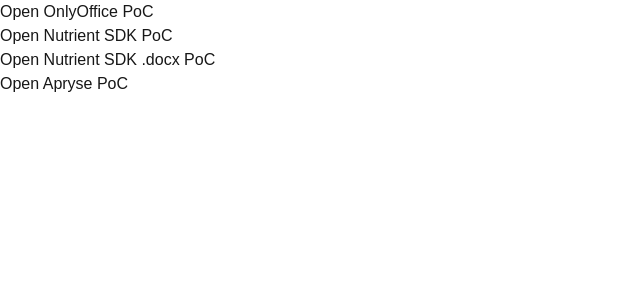
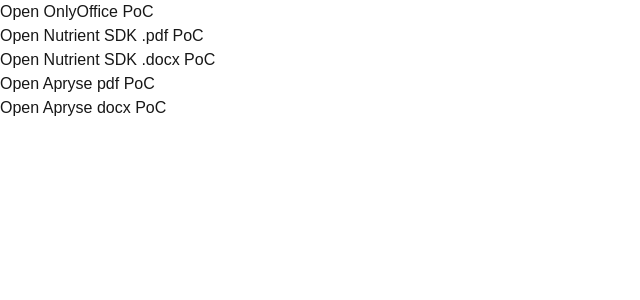
Before and after one commit to fdtknl/doc-viewer-poc, a Next.js app: page / in a window 1280 px wide. Shown: the top 300 px of the page, without its empty margins (0-640 px from the left). Built offline with nearby package versions, Linux system fonts and the light colour scheme.

Commit message:
added apryse docx

```diff
--- /dev/null
+++ b/app/apryse/docx/page.tsx
@@ -0,0 +1,74 @@
+// Runs only on the client
+'use client';
+
+import { useLocalStorage } from '@/utils/local-storage.utils';
+import { log } from 'console';
+//https://docs.apryse.com/web/guides/get-started/nextjs
+// Import React hooks
+import { useEffect, useRef } from 'react';
+
+export default function WebViewer() {
+    // Create a ref to hold div where WebViewer is mounted
+    const viewer = useRef<HTMLDivElement>(null);
+    const [localStorage, setLocalStorage] = useLocalStorage<string>('apryse_xfdf_docx');
+
+    // Run once after the component is mounted
+    useEffect(() => {
+        // Dynamically import WebViewer to avoid SSR issues
+        import('@pdftron/webviewer').then((module) => {
+            // Access the default export from the module
+            const WebViewer = module.default;
+            const viewerElement = viewer.current;
+
+            if (!viewerElement) {
+                return;
+            }
+
+            // Initialize WebViewer
+            WebViewer(
+                {
+                    annotationUser: 'apryse poc user',
+                    // Path to the WebViewer lib assets
+                    path: '/lib/webviewer',
+                    // Replace with your Apryse license key
+                    licenseKey: process.env.APRYSE_LICENSE_KEY,
+                    // Initial document to load into the viewer
+                    initialDoc: '/Hello%20world.docx',
+                    documentXFDFRetriever: () => new Promise((resolve) => resolve(localStorage ?? '')),
+                },
+                // DOM element where WebViewer will be rendered
+                viewerElement,
+            ).then((instance) => {
+                // Destructure the documentViewer from the Core API
+                const { documentViewer, annotationManager } = instance.Core;
+                annotationManager.addEventListener('annotationChanged', async (annotations, action, { imported }) => {
+                    console.log('imported', imported);
+                    console.log('annotations', annotations);
+                    console.log('action', action)
+
+                    // imported indicates if the annotations were imported via a process, mainly XFDF
+                    if (imported) {
+                        return;
+                    }
+                    // do event handling
+                    const xfdf = await annotationManager.exportAnnotations()
+                    console.log('xfdf', xfdf)
+                    setLocalStorage(xfdf);
+                });
+                // WebViewer APIs can now be used here
+                // Example: documentViewer.addEventListener(...)
+            });
+        });
+
+        // Empty dependency array ensures this runs once
+    }, []);
+
+    // Render the container that WebViewer mounts into
+    return (
+        <div
+            className='webviewer'
+            ref={viewer}
+            style={{ width: '100%', height: '100vh', margin: '0 auto' }}
+        />
+    );
+}
--- a/app/page.tsx
+++ b/app/page.tsx
@@ -5,15 +5,24 @@
         <a href="/onlyoffice">Open OnlyOffice PoC</a>
       </li>
       <li>
-        <a href="/nutrientsdk">Open Nutrient SDK PoC</a>
         <ul>
+          <li>
+            <a href="/nutrientsdk">Open Nutrient SDK .pdf PoC</a>
+          </li>
           <li>
             <a href="/nutrientsdk/docx">Open Nutrient SDK .docx PoC</a>
           </li>
         </ul>
       </li>
       <li>
-        <a href="/apryse">Open Apryse PoC</a>
+        <ul>
+          <li>
+            <a href="/apryse">Open Apryse pdf PoC</a>
+          </li>
+          <li>
+            <a href="/apryse/docx">Open Apryse docx PoC</a>
+          </li>
+        </ul>
       </li>
     </ul>
   )
--- a/package.json
+++ b/package.json
@@ -3,7 +3,7 @@
   "version": "0.1.0",
   "private": true,
   "scripts": {
-    "dev": "next dev",
+    "dev": "next dev --webpack",
     "build": "next build --webpack",
     "start": "next start",
     "lint": "eslint"
```
